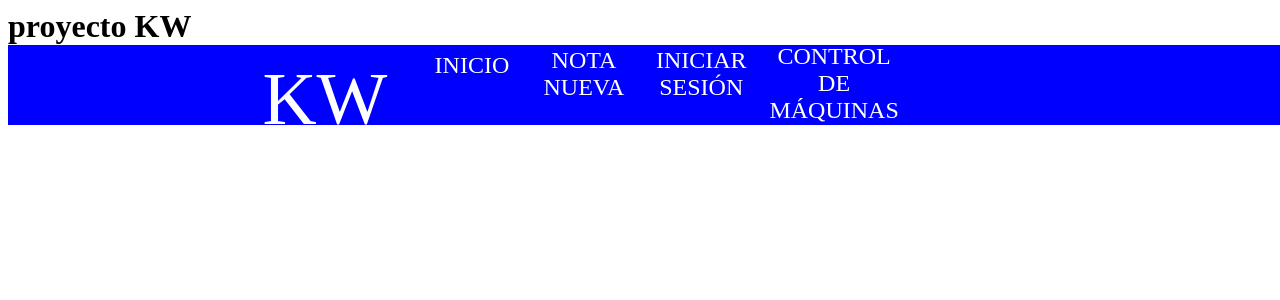
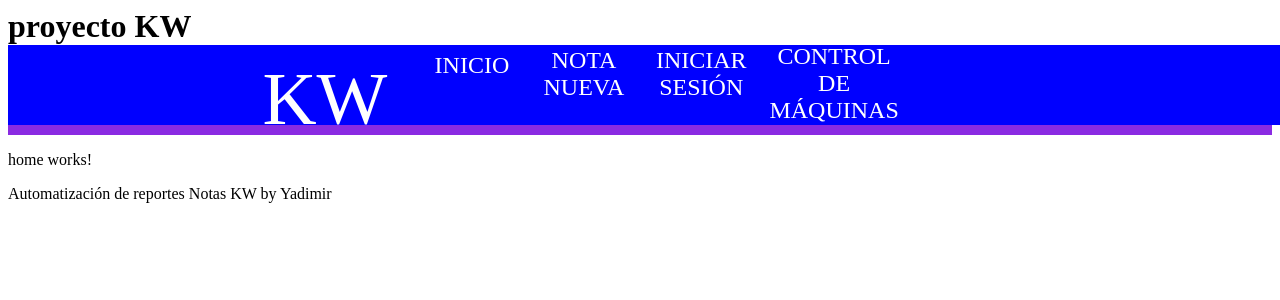
Before and after one commit to YadimirCovBel/kwPeoy02, an Angular app in the folder proyLavanderia02/: page /home in a window 1280 px wide. Shown: the top 300 px of the page. Built offline with nearby package versions, Linux system fonts and the light colour scheme.

Commit message:
se agrego el div con la class CajaEspaciadoraSuperior

```diff
--- a/proyLavanderia02/src/app/app.component.html
+++ b/proyLavanderia02/src/app/app.component.html
@@ -1,4 +1,5 @@
 <h1> proyecto KW</h1>
+
 <header>
 <div class="contenedorHeaderPrincipal">
   <div class="espacioIzquierda"></div>
@@ -16,8 +17,8 @@
 
   <div class="espacioDerecha"></div>
 </div>
-
 </header>
+<div class="CajaEspaciadoraSuperior"></div>
 <router-outlet></router-outlet>
 
 <footer>  Automatización de reportes Notas KW
```
